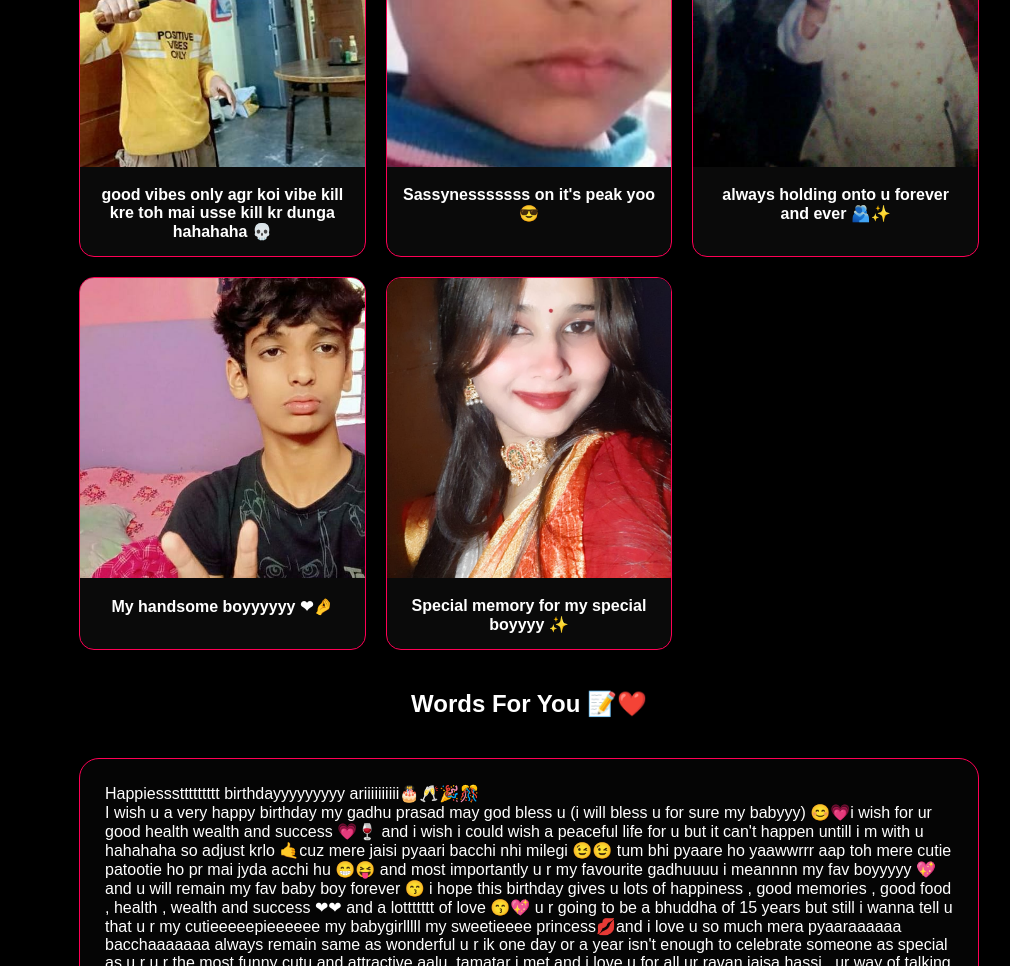
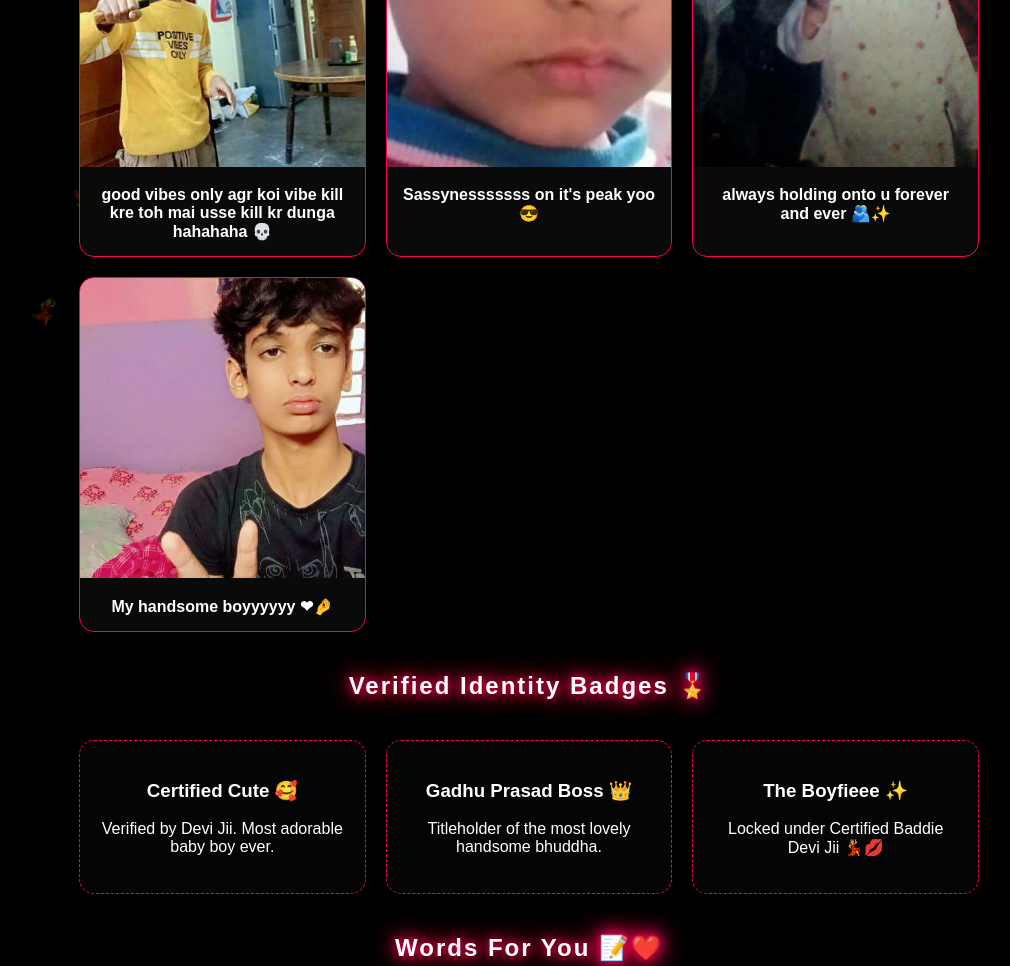
Before and after one commit to kritisrivastava578-oss/Ariiiiiii, a plain HTML site: page index.html in a window 1280 px wide. Shown: the part 456-1422 px from the top of the page, without its empty margins (111-1121 px from the left). Drawn offline with Linux system fonts and the light colour scheme.

Commit message:
Update index.html

```diff
--- a/index.html
+++ b/index.html
@@ -1,4 +1,4 @@
-    <!DOCTYPE html>
+<!DOCTYPE html>
 <html lang="en">
 <head>
     <meta charset="UTF-8">
@@ -6,52 +6,78 @@
     <title>Ari's Birthday Surprise 🎂</title>
     <style>
         :root { --bg-color: #000000; --pink-glow: #ff0055; --text-color: #ffffff; }
-        body { background-color: var(--bg-color); color: var(--text-color); margin: 0; padding: 0; font-family: sans-serif; }
-        .container { max-width: 900px; margin: 0 auto; padding: 20px; text-align: center; }
-        .birthday-number { font-size: 4rem; font-weight: 900; color: #fff; text-shadow: 0 0 20px var(--pink-glow); margin: 20px 0; }
+        body { background-color: var(--bg-color); color: var(--text-color); margin: 0; padding: 0; font-family: sans-serif; overflow-x: hidden; }
+
+        /* Neon Heading Style */
+        h2 {
+            color: #fff;
+            text-shadow: 0 0 10px var(--pink-glow), 0 0 20px var(--pink-glow), 0 0 30px var(--pink-glow);
+            margin: 40px 0;
+            letter-spacing: 2px;
+        }
+
+        .bg-emojis { position: fixed; top: 0; left: 0; width: 100%; height: 100%; pointer-events: none; z-index: 0; }
+        .floating-emoji { position: absolute; font-size: 1.5rem; opacity: 0.25; animation: float-around 12s linear infinite; }
+        @keyframes float-around { 0% { transform: translateY(105vh) rotate(0deg); } 100% { transform: translateY(-10vh) rotate(360deg); } }
+
+        .container { max-width: 900px; margin: 0 auto; padding: 20px; position: relative; z-index: 1; text-align: center; }
+        .birthday-number { font-size: 4rem; font-weight: 900; color: #fff; text-shadow: 0 0 20px var(--pink-glow), 0 0 40px var(--pink-glow); margin: 20px 0; }
+
         .photo-grid { display: grid; grid-template-columns: repeat(auto-fit, minmax(280px, 1fr)); gap: 20px; margin: 30px 0; }
         .photo-card { background: #0a0a0a; border-radius: 15px; overflow: hidden; border: 1px solid var(--pink-glow); }
         .photo-card img { width: 100%; height: 300px; object-fit: cover; }
         .caption { padding: 15px; font-weight: bold; }
-        .message-box { background: #050505; padding: 25px; border-radius: 20px; border: 1px solid var(--pink-glow); text-align: left; margin: 30px 0; white-space: pre-wrap; }
-        .gift-btn { background: #000; color: white; border: 2px solid var(--pink-glow); padding: 15px 25px; border-radius: 10px; cursor: pointer; margin: 5px; font-weight: bold; }
+
+        .identity-grid { display: grid; grid-template-columns: repeat(auto-fit, minmax(250px, 1fr)); gap: 20px; margin-bottom: 40px; }
+        .identity-card { background: #050505; padding: 20px; border-radius: 15px; border: 1px dashed var(--pink-glow); }
+
+        .message-box { background: #050505; padding: 25px; border-radius: 20px; border: 1px solid var(--pink-glow); text-align: left; margin: 30px 0; white-space: pre-wrap; color: #eee; }
+
+        .gift-btn { background: #000; color: white; border: 2px solid var(--pink-glow); padding: 15px 25px; border-radius: 10px; cursor: pointer; margin: 5px; font-weight: bold; transition: 0.3s; }
+        .gift-btn:hover { box-shadow: 0 0 15px var(--pink-glow); }
+
         .modal { display: none; position: fixed; top: 0; left: 0; width: 100%; height: 100%; background: rgba(0,0,0,0.95); justify-content: center; align-items: center; z-index: 9999; }
         .modal-content { background: #000; padding: 20px; border-radius: 20px; border: 2px solid var(--pink-glow); max-width: 350px; text-align: center; }
         .modal-content img { width: 100%; border-radius: 15px; margin-bottom: 15px; display: none; }
-        /* Hidden Music Player */
-        #music-frame { display: none; }
     </style>
 </head>
 <body>
+    <div class="bg-emojis" id="emojiBg"></div>
     <div class="container">
-        <iframe id="music-frame" src="https://www.youtube.com/embed/4uaYKf5Yd_k?autoplay=1&loop=1&playlist=4uaYKf5Yd_k" allow="autoplay"></iframe>
+        <iframe id="music-frame" src="https://www.youtube.com/embed/4uaYKf5Yd_k?autoplay=1&loop=1&playlist=4uaYKf5Yd_k" style="display:none;" allow="autoplay"></iframe>
 
         <h1>MY PRETTY LITTLE BABY</h1>
         <div class="birthday-number">15th 🎂🎉</div>
         <p>warning ⚠️ this website contains one certified baddie devi jii ka boyfieeeeee✨💃</p>
 
-        <h2 style="margin: 40px 0;">Cutest Memories ✨</h2>
+        <h2>Cutest Memories ✨</h2>
         <div class="photo-grid">
             <div class="photo-card"><img src="IMG-20260523-WA0004.jpg"><div class="caption">good vibes only agr koi vibe kill kre toh mai usse kill kr dunga hahahaha 💀</div></div>
             <div class="photo-card"><img src="IMG-20260523-WA0003.jpg"><div class="caption">Sassynesssssss on it's peak yoo😎</div></div>
             <div class="photo-card"><img src="IMG-20260523-WA0005.jpg"><div class="caption">always holding onto u forever and ever 🫂✨</div></div>
             <div class="photo-card"><img src="IMG-20260523-WA0000.jpg"><div class="caption">My handsome boyyyyyy ❤🤌</div></div>
-            <div class="photo-card"><img src="IMG-20260523-WA0001.jpg"><div class="caption">Special memory for my special boyyyy ✨</div></div>
         </div>
 
-        <h2 style="margin: 40px 0;">Words For You 📝❤️</h2>
+        <h2>Verified Identity Badges 🎖️</h2>
+        <div class="identity-grid">
+            <div class="identity-card"><h3>Certified Cute 🥰</h3><p>Verified by Devi Jii. Most adorable baby boy ever.</p></div>
+            <div class="identity-card"><h3>Gadhu Prasad Boss 👑</h3><p>Titleholder of the most lovely handsome bhuddha.</p></div>
+            <div class="identity-card"><h3>The Boyfieee ✨</h3><p>Locked under Certified Baddie Devi Jii 💃💋</p></div>
+        </div>
+
+        <h2>Words For You 📝❤️</h2>
         <div class="message-box">Happiesssttttttttt birthdayyyyyyyyy ariiiiiiiiii🎂🥂🎉🎊
 I wish u a very happy birthday my gadhu prasad may god bless u (i will bless u for sure my babyyy) 😊💗i wish for ur good health wealth and success 💗🍷 and i wish i could wish a peaceful life for u but it can't happen untill i m with u hahahaha so adjust krlo 🤙cuz mere jaisi pyaari bacchi nhi milegi 😉😉 tum bhi pyaare ho yaawwrrr aap toh mere cutie patootie ho pr mai jyda acchi hu 😁😝 and most importantly u r my favourite gadhuuuu i meannnn my fav boyyyyy 💖and u will remain my fav baby boy forever 😙 i hope this birthday gives u lots of happiness , good memories , good food , health , wealth and success ❤❤ and a lottttttt of love 😙💖 u r going to be a bhuddha of 15 years but still i wanna tell u that u r my cutieeeeepieeeeee my babygirlllll my sweetieeee princess💋and i love u so much mera pyaaraaaaaa bacchaaaaaaa always remain same as wonderful u r ik one day or a year isn't enough to celebrate someone as special as u r u r the most funny cutu and attractive aalu, tamatar i met and i love u for all ur ravan jaisa hassi , ur way of talking there isn't one thing to mention there is alot but i wanna remind u that u r so special and always remain same cuz u r perfectttttttt ❤❤❤k my cutuuuuuuuu once again happy birthday honey ❤ and yaa tu bhuddha ho jayega yrrr 1 saal aur bhuddha hogya hahaha 😂😂 koi ni u r still handsome boyfieeeee my 15 yrs old bhuddhe 😁😁💋 ummmaaahhhhhh❤
 And thnks for existing aaluuuuuuu💖💖</div>
 
-        <h2 style="margin: 40px 0;">Your Special Gifts 🎁</h2>
+        <h2>Your Special Gifts 🎁</h2>
         <div class="gift-container">
             <button class="gift-btn" onclick="openModal(false, 'oops 😔 try next one')">Gift 1 🎁</button>
             <button class="gift-btn" onclick="openModal(false, 'better luck next time gadhu prasad 💀✨')">Gift 2 🎁</button>
             <button class="gift-btn" onclick="openModal(true, 'mere se accha gift kch ho skta h kya hehe 😌💘')">Gift 3 🎁</button>
         </div>
 
-        <div style="font-size: 1.5rem; font-weight: bold; margin-top: 50px;">happiesttttttt birthdayyyyyyyy aruuuuuuuuu i loveeeee youuuuui soooo muchhhhhhh babyyyyyy❤💋</div>
+        <div style="font-size: 1.5rem; font-weight: bold; margin-top: 50px; text-shadow: 0 0 10px var(--pink-glow);">happiesttttttt birthdayyyyyyyy aruuuuuuuuu i loveeeee youuuuui soooo muchhhhhhh babyyyyyy❤💋</div>
     </div>
 
     <div id="myModal" class="modal">
@@ -63,6 +89,16 @@ And thnks for existing aaluuuuuuu💖💖</div>
     </div>
 
     <script>
+        const emojis = ['🎂', '💖', '✨', '💃', '💋', '🎈', '❤️', '🧁'];
+        const emojiBg = document.getElementById('emojiBg');
+        for (let i = 0; i < 35; i++) {
+            const span = document.createElement('span');
+            span.className = 'floating-emoji';
+            span.innerText = emojis[Math.floor(Math.random() * emojis.length)];
+            span.style.left = Math.random() * 100 + 'vw';
+            span.style.animationDelay = Math.random() * 12 + 's';
+            emojiBg.appendChild(span);
+        }
         function openModal(showImg, text) {
             const img = document.getElementById('modalImg');
             img.style.display = showImg ? 'block' : 'none';
```
